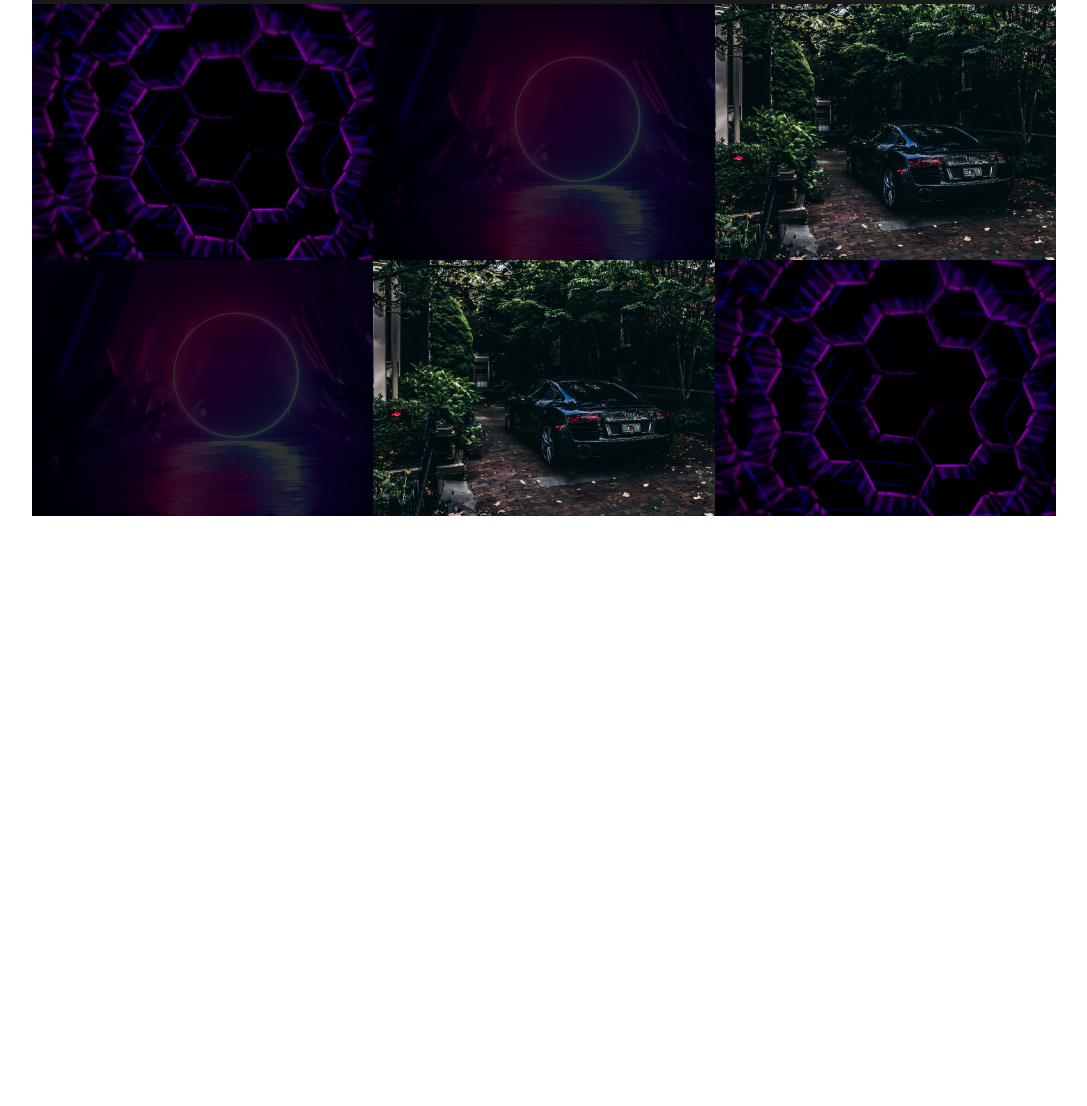
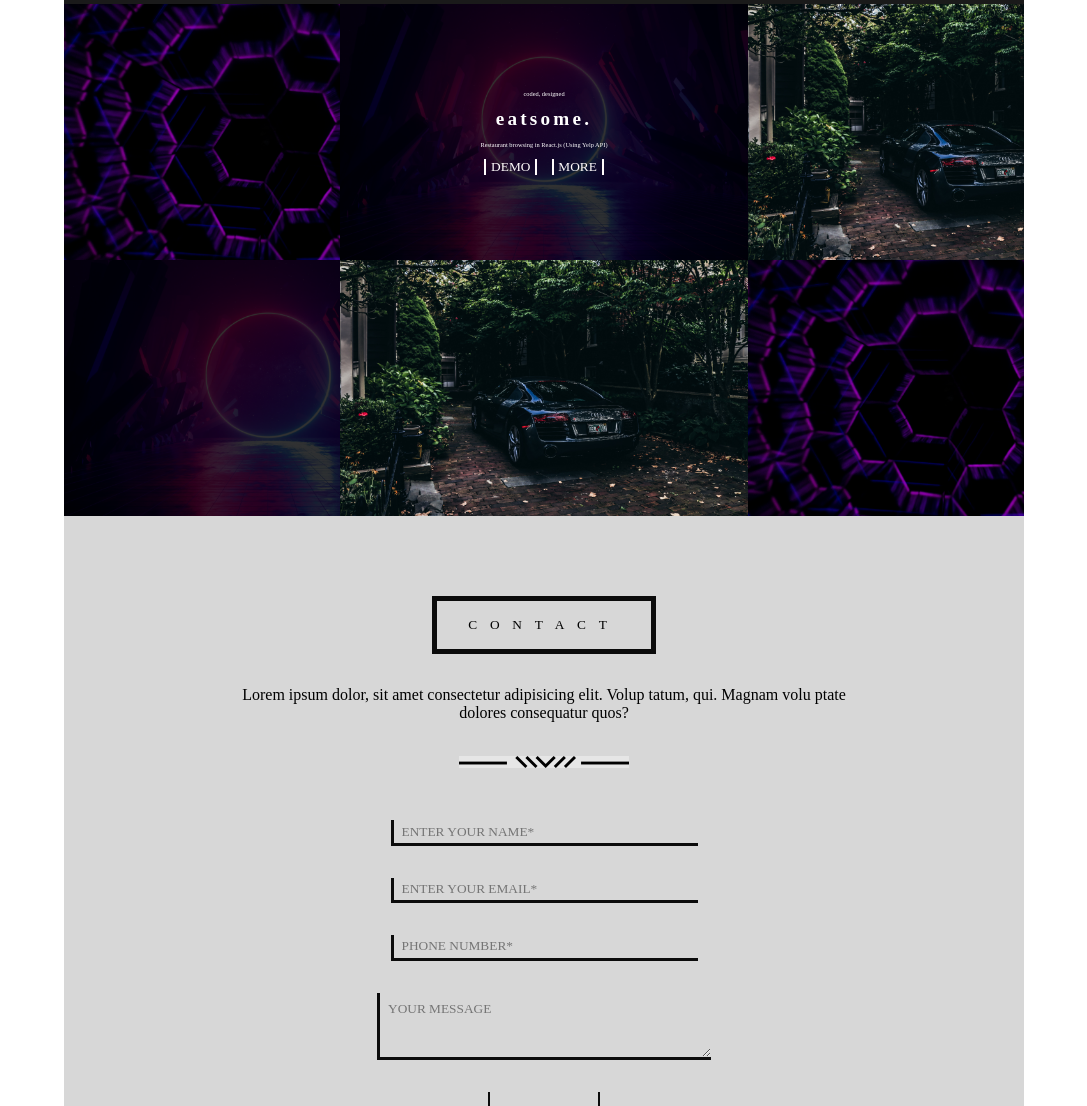
Before and after one commit to consolefwesh/personal-webpage, a plain HTML site: page index.html in a window 1280 px wide. Shown: the part 2530-3636 px from the top of the page, without its empty margins (96-1183 px from the left). Before the commit the page ends 3062 px from the top, so only its background shows below. Drawn offline with Linux system fonts and the light colour scheme.

Commit message:
finished desktop mode

```diff
--- a/index.html
+++ b/index.html
@@ -182,8 +182,17 @@
             </div>
 
             <div class="grid-container-two">
-                <div class="grid-item-one"></div>
-                <div class="grid-item-two"></div>
+                <div class="grid-item-one">
+                </div>
+                <div class="grid-item-two">
+                    <p>coded, designed</p>
+                    <h3>eatsome.</h3>
+                    <p>Restaurant browsing in React.js (Using Yelp API)</p>
+                    <div class="demo-more">
+                        <button class="demo">DEMO</button>
+                        <button class="more">MORE</button>
+                    </div>
+                </div>
                 <div class="grid-item-three"></div>
                 <div class="grid-item-four"></div>
                 <div class="grid-item-five"></div>
@@ -191,6 +200,35 @@
             </div>
         </section>
 
+        <section class="info-section">
+            <button>CONTACT</button>
+            <p>Lorem ipsum dolor, sit amet consectetur adipisicing elit. Volup tatum, qui. Magnam volu ptate <br> dolores consequatur quos?
+            </p>
+            <div class="info-seperator">
+                <img src="./separatorBlack 1.png" alt="">
+            </div>
+            <form action="">
+                <input type="text" name="name" id="name" placeholder="ENTER YOUR NAME*">
+                <input type="email" name="email" id="email" placeholder="ENTER YOUR EMAIL*">
+                <input type="tel" name="number" id="number" placeholder="PHONE NUMBER*">
+                <textarea name="" id="" cols="41" rows="3" placeholder="YOUR MESSAGE"></textarea>
+                <input type="submit" value="SUBMIT">
+            </form>
+        </section>
+
+        <footer>
+            <div class="footer-header">
+                <i class="fa fa-angle-double-up" aria-hidden="true"></i>
+                <h3>BACK TO TOP</h3>
+            </div>
+            <div class="social-media-icons">
+                <i class="fa fa-facebook-official" aria-hidden="true"></i>
+                <i class="fa fa-linkedin-square" aria-hidden="true"></i>
+                <i class="fa fa-instagram" aria-hidden="true"></i>
+                <i class="fa fa-envelope-o" aria-hidden="true"></i>
+            </div>
+            <p><strong>@2020 Tomasz Gajda</strong> All Rights Reserved.</p>
+        </footer>
 
     </div>
 </body>
--- a/styles.css
+++ b/styles.css
@@ -5,7 +5,7 @@
 }
 
 .main-container {
-    width: 80vw;
+    width: 75vw;
     background-color: #D7D7D7;
     margin: 1rem auto;
 }
@@ -262,6 +262,29 @@ nav button {
     height: 16rem;
     width: auto;
     background-size: cover;
+    color: white;
+    text-align: center;
+    font-size: .4rem;
+    display: flex;
+    flex-direction: column;
+    justify-content: center;
+    gap: .7rem;
+}
+
+.grid-item-two button {
+    background-color: transparent;
+    color: #FFFBFB;
+    border-top: none;
+    border-bottom: none;
+    border-left: 2px solid #FFFBFB;
+    border-right: 2px solid #FFFBFB;
+    padding: 0 .3rem;
+    margin: 0 .4rem;
+}
+
+.grid-item-two h3 {
+    font-size: 1.2rem;
+    letter-spacing: .2rem;
 }
 
 .grid-item-three {
@@ -291,3 +314,85 @@ nav button {
     width: auto;
     background-size: cover;
 }
+
+.info-section {
+    display: flex;
+    flex-direction: column;
+    align-items: center;
+    gap: 2rem;
+    margin: 5rem 0 1.5rem 0;
+    text-align: center;
+}
+
+.info-section button {
+    padding: 1rem;
+    width: 14rem;
+    border: 5px solid #0B0B0B;
+    background-color: transparent;
+    letter-spacing: 0.8rem;
+}
+
+.info-section form {
+    display: flex;
+    flex-direction: column;
+    align-items: center;
+    gap: 2rem;
+    margin: 1rem 0;
+}
+
+form input {
+    background-color: transparent;
+    padding: .5rem;
+    border-top: none;
+    border-right: none;
+    border-left: 3px solid #0B0B0B;
+    border-bottom: 3px solid #0B0B0B;
+    width: 18rem;
+    height: .4rem;
+}
+
+form textarea {
+    background-color: transparent;
+    padding: .5rem;
+    border-top: none;
+    border-right: none;
+    border-left: 3px solid #0B0B0B;
+    border-bottom: 3px solid #0B0B0B;
+}
+
+input[type="submit"] {
+    border-top: none;
+    border-bottom: none;
+    border-left: 2px solid #0B0B0B;
+    border-right: 2px solid #0B0B0B;
+    padding: 1rem;
+    height: .5rem;
+    width: 7rem;
+}
+
+footer {
+    display: flex;
+    flex-direction: column;
+    gap: 3rem;
+    text-align: center;
+    background-color: #1A1A1A;
+    color: #FFFBFB;
+    padding: 3rem 0;
+}
+
+.footer-header {
+    display: flex;
+    flex-direction: column;
+    gap: 1.5rem;
+    justify-content: center;
+}
+
+.social-media-icons {
+    background-color: transparent;
+    display: flex;
+    gap: 1.5rem;
+    justify-content: center;
+    font-size: 40px;
+}
+
+@media screen {}
```
